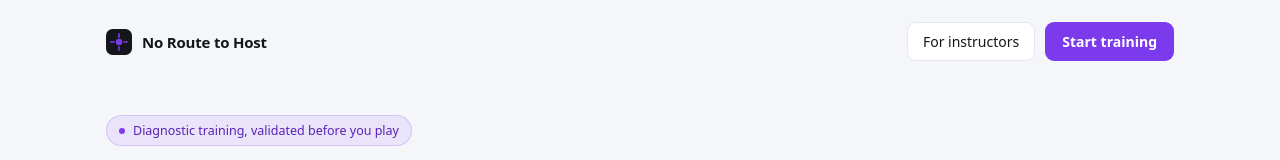
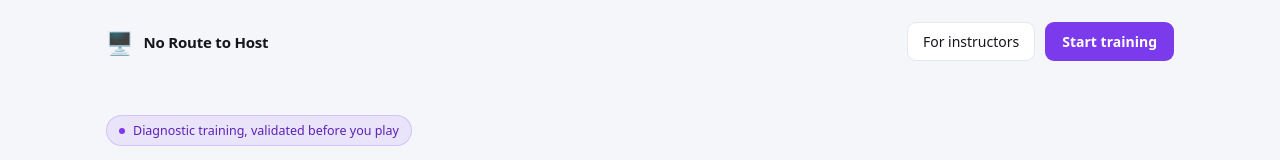
Before and after one commit to Sabrinbrin/No-Route-to-Host-, a React (Vite) app in the folder packages/frontend/: page / in a window 1280 px wide. Shown: the top 160 px of the page. Built offline with nearby package versions, Linux system fonts and the light colour scheme.

Commit message:
fix: use 🖥️ computer emoji as app logo

```diff
--- a/packages/frontend/src/App.tsx
+++ b/packages/frontend/src/App.tsx
@@ -57,7 +57,7 @@ export function App() {
       {screen !== 'landing' && (
         <header className="header">
           <div className="brand" onClick={() => setScreen('landing')} style={{ cursor: 'pointer' }}>
-            <svg width="22" height="22" viewBox="0 0 32 32" fill="none"><rect width="32" height="32" rx="8" fill="#14161B"/><circle cx="16" cy="16" r="4" fill="#7C3AED"/><path d="M16 6v4M16 22v4M6 16h4M22 16h4" stroke="#7C3AED" strokeWidth="2" strokeLinecap="round"/></svg>
+            <span style={{fontSize:20}}>🖥️</span>
             <span>No Route to Host</span>
           </div>
           <nav className="nav">
@@ -112,7 +112,7 @@ function Landing({ onPlay, onBrowse, onAuthor, scenarioCount }: { onPlay: () =>
       {/* Header */}
       <div style={{ maxWidth: 1120, margin: '0 auto', padding: '22px 26px 0', display: 'flex', alignItems: 'center', justifyContent: 'space-between' }}>
         <div style={{ display: 'flex', alignItems: 'center', gap: 10 }}>
-          <svg width="26" height="26" viewBox="0 0 32 32" fill="none"><rect width="32" height="32" rx="8" fill="#14161B"/><circle cx="16" cy="16" r="4" fill="#7C3AED"/><path d="M16 6v4M16 22v4M6 16h4M22 16h4" stroke="#7C3AED" strokeWidth="2" strokeLinecap="round"/></svg>
+          <span style={{fontSize:22}}>🖥️</span>
           <span style={{ fontWeight: 600, fontSize: 15, letterSpacing: '-.2px', color: '#14161B' }}>No Route to Host</span>
         </div>
         <div style={{ display: 'flex', gap: 10 }}>
```
